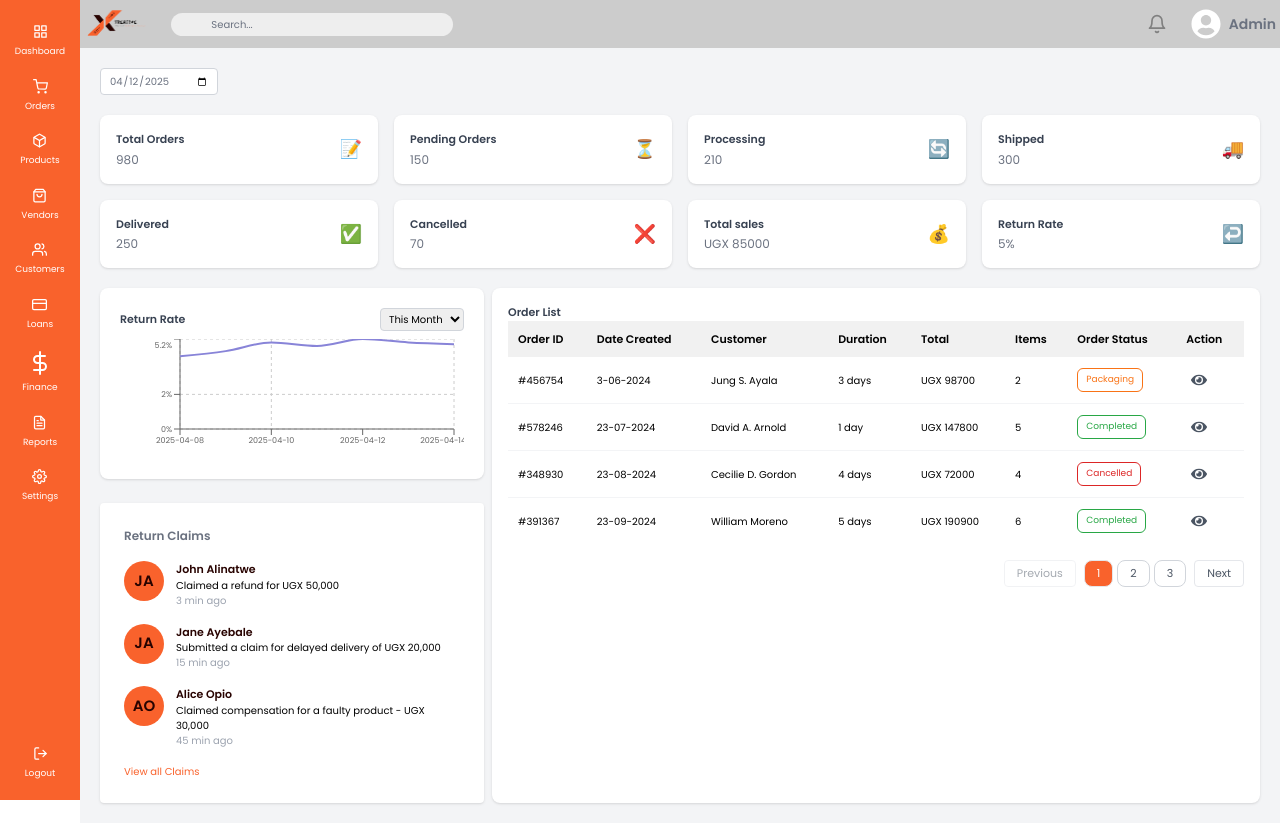
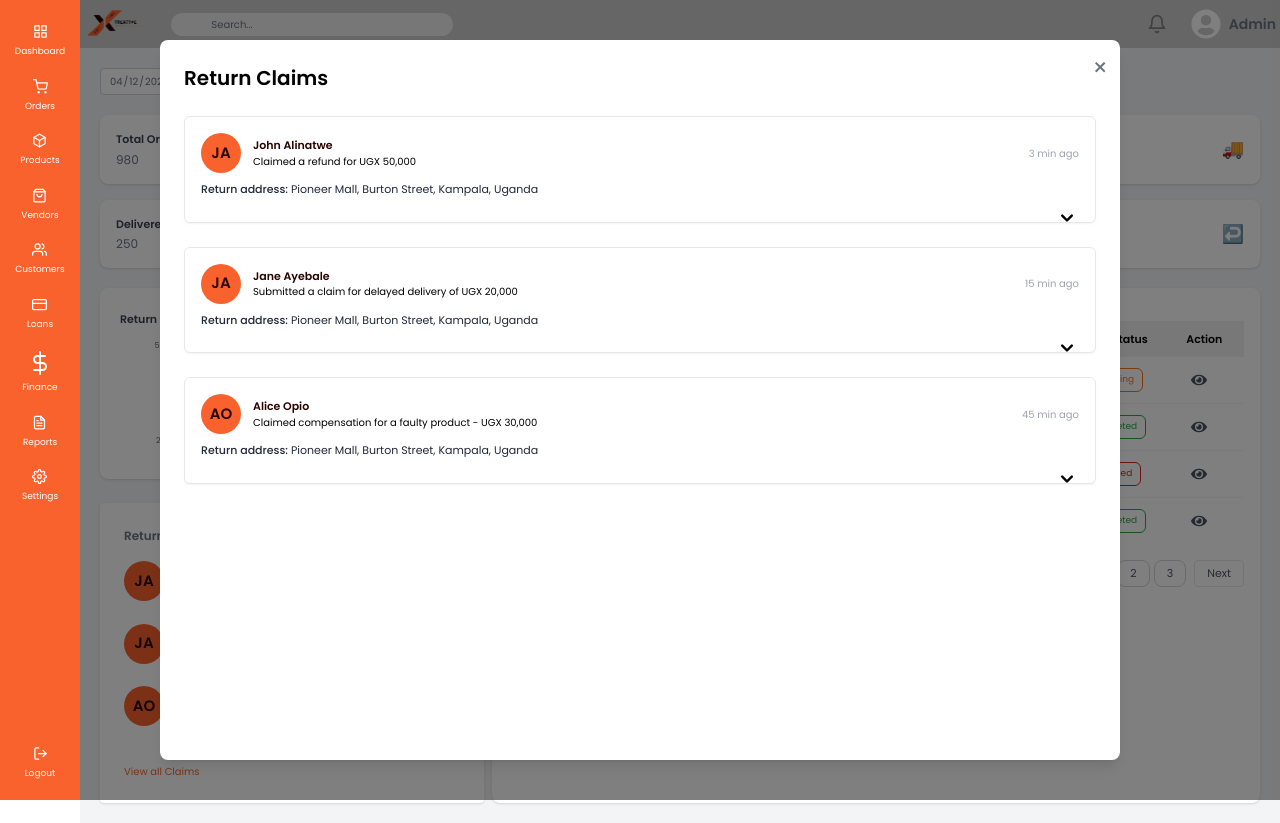
Before and after one commit to XTREATIVE/Admin, a React (Vite) app: page /orders in a window 1280 px wide. Both pictures are taken after a click on the element "View all Claims". Built offline with nearby package versions, Linux system fonts and the light colour scheme.

Commit message:
added return claims modal

```diff
--- a/src/components/RecentClaims.jsx
+++ b/src/components/RecentClaims.jsx
@@ -1,3 +1,4 @@
+// RecentClaims.js
 import React from "react";
 
 const dummyClaims = [
@@ -21,17 +22,15 @@ const dummyClaims = [
   },
 ];
 
-const RecentClaims = ({ claims = dummyClaims }) => {
+const RecentClaims = ({ claims = dummyClaims, onViewAll }) => {
   const getAvatarLetters = (claim) => {
     const nameParts = claim.name.split(" ");
-    // Check if there are at least two parts in the name
     if (nameParts.length >= 2) {
       return (
         nameParts[0].charAt(0).toUpperCase() +
         nameParts[1].charAt(0).toUpperCase()
       );
     }
-    // Fallback: return the first two characters of the name if only one word exists
     return claim.name.slice(0, 2).toUpperCase();
   };
 
@@ -58,19 +57,18 @@ const RecentClaims = ({ claims = dummyClaims }) => {
               <p className="text-[#280300] font-semibold text-[11px]">
                 {claim.name}
               </p>
-              <p className="text-black-500 text-[10px]">
-                {claim.message}
-              </p>
-              <p className="text-gray-400 text-[10px]">
-                {claim.time}
-              </p>
+              <p className="text-black-500 text-[10px]">{claim.message}</p>
+              <p className="text-gray-400 text-[10px]">{claim.time}</p>
             </div>
           </div>
         ))}
       </div>
 
       {/* Link */}
-      <p className="text-[#f9622c] mt-4 cursor-pointer hover:underline text-[10px]">
+      <p
+        className="text-[#f9622c] mt-4 cursor-pointer hover:underline text-[10px]"
+        onClick={onViewAll}
+      >
         View all Claims
       </p>
     </div>
--- /dev/null
+++ b/src/modals/returnClaims.jsx
@@ -0,0 +1,145 @@
+// ClaimsModal.js
+import React, { useState } from "react";
+import Shirt from "../assets/Shirt.jpg";
+
+// ClaimItem component: Renders an individual claim with toggled details.
+const ClaimItem = ({ claim }) => {
+  const [showDetails, setShowDetails] = useState(false);
+
+  // Helper to generate avatar letters from the claim name.
+  const getAvatarLetters = (claim) => {
+    const nameParts = claim.name.split(" ");
+    if (nameParts.length >= 2) {
+      return (
+        nameParts[0].charAt(0).toUpperCase() +
+        nameParts[1].charAt(0).toUpperCase()
+      );
+    }
+    return claim.name.slice(0, 2).toUpperCase();
+  };
+
+  // Toggle handler for expanding/collapsing the details view.
+  const toggleDetails = (e) => {
+    // Prevent event bubbling so clicking the button doesn't trigger the parent onClick.
+    e.stopPropagation();
+    setShowDetails((prev) => !prev);
+  };
+
+  return (
+    <div
+      className="border border-gray-200 rounded-md mb-6 shadow-sm p-4 cursor-pointer"
+      onClick={toggleDetails}
+    >
+      {/* Main Claim Top Section */}
+      <div className="flex justify-between items-center mb-2">
+        <div className="flex items-center space-x-3">
+          {/* Avatar */}
+          <div className="w-10 h-10 rounded-full bg-[#f9622c] flex items-center justify-center">
+            <span className="text-[#280300] font-semibold text-[15px]">
+              {getAvatarLetters(claim)}
+            </span>
+          </div>
+          {/* Name & Message */}
+          <div>
+            <p className="text-[11px] font-semibold text-[#280300]">
+              {claim.name}
+            </p>
+            <p className="text-[10px] text-black-500">{claim.message}</p>
+          </div>
+        </div>
+        {/* Duration on the right */}
+        <p className="text-[10px] text-gray-400">{claim.time}</p>
+      </div>
+
+      {/* Address Details */}
+      <div className="mb-2">
+
+        <p className="text-[11px] text-gray-800">
+          <span className="font-medium">Return address:</span>{" "}
+          {claim.deliveryAddress ||
+            "Pioneer Mall, Burton Street, Kampala, Uganda"}
+        </p>
+      </div>
+
+      {/* Triangle arrow button */}
+      <button onClick={toggleDetails} className="focus:outline-none float-right">
+        <svg
+          className={`w-6 h-6 transform transition-transform ${
+            showDetails ? "rotate-180" : ""
+          }`}
+          viewBox="0 0 20 20"
+          fill="currentColor"
+        >
+          <path
+            fillRule="evenodd"
+            d="M5.293 7.293a1 1 0 011.414 0L10 10.586l3.293-3.293a1 1 0 111.414 1.414l-4 4a1 1 0 01-1.414 0l-4-4a1 1 0 010-1.414z"
+            clipRule="evenodd"
+          />
+        </svg>
+      </button>
+
+      {/* Toggled Details Section */}
+      {showDetails && (
+        <div className="mt-4 border-t pt-4 flex flex-col md:flex-row items-start">
+          {/* Image section */}
+          <div className="mr-4 mb-4 md:mb-0 md:w-1/4 flex justify-center md:justify-start">
+            <img
+              src={claim.image || Shirt}
+              alt="Product"
+              className="w-32 h-auto"
+            />
+          </div>
+          {/* Details section */}
+          <div className="md:w-3/4">
+            <h4 className="text-[11px] font-semibold text-gray-800 mb-2">
+              {claim.giftTitle || "Sweater Shirt"}
+            </h4>
+            <p className="text-[11px] text-gray-600">
+              <span className="font-medium">Quantity:</span>{" "}
+              {claim.quantity || "1"}
+            </p>
+            <p className="text-[11px] text-gray-600 mt-2">
+              {claim.description ||
+                "Item received damaged. Also, I ordered color red and I received color black."}
+            </p>
+            <p className="text-[11px] text-gray-600 mt-1">
+              <span className="font-medium">OrderID:</span>{" "}
+              {claim.shipper || "#ORD12345"}
+            </p>
+            <div className="mt-2">
+              <p className="text-[11px] font-semibold text-gray-800">
+                UGX {claim.giftPrice || 120000}
+              </p>
+            </div>
+          </div>
+        </div>
+      )}
+    </div>
+  );
+};
+
+const ClaimsModal = ({ claims, onClose }) => {
+  return (
+    <div className="fixed inset-0 bg-black bg-opacity-50 flex items-center justify-center z-50">
+      <div className="bg-white rounded-lg shadow-lg w-[90%] md:w-[75%] h-[90%] p-6 relative overflow-auto">
+        {/* Close Button */}
+        <button
+          className="absolute top-3 right-3 text-gray-500 hover:text-gray-800 text-2xl"
+          onClick={onClose}
+        >
+          &times;
+        </button>
+        {/* Modal Title */}
+        <h3 className="text-[11px] md:text-xl font-semibold mb-6">
+          Return Claims
+        </h3>
+        {/* Render each claim using the ClaimItem component */}
+        {claims.map((claim, idx) => (
+          <ClaimItem key={idx} claim={claim} />
+        ))}
+      </div>
+    </div>
+  );
+};
+
+export default ClaimsModal;
--- a/src/pages/OrderList.jsx
+++ b/src/pages/OrderList.jsx
@@ -1,9 +1,11 @@
+// OrderList.js
 import React, { useState } from "react";
 import { useNavigate } from "react-router-dom";
 import Sidebar from "../components/sidebar";
 import Header from "../components/header";
 import OrderTable from "../components/orderlist_table";
-import RecentClaims from "../components/RecentClaims"; // import the RecentClaims component
+import RecentClaims from "../components/RecentClaims";
+import ClaimsModal from "../modals/returnClaims";
 // 1) Install recharts: npm install recharts
 import {
   LineChart,
@@ -15,6 +17,47 @@ import {
   ResponsiveContainer,
 } from "recharts";
 
+// Define dummyClaims for use in the modal
+const dummyClaims = [
+  {
+    name: "John Alinatwe",
+    message: "Claimed a refund for UGX 50,000",
+    time: "3 min ago",
+    type: "refund",
+  },
+  {
+    name: "Jane Ayebale",
+    message: "Submitted a claim for delayed delivery of UGX 20,000",
+    time: "15 min ago",
+    type: "claim",
+  },
+  {
+    name: "Alice Opio",
+    message: "Claimed compensation for a faulty product - UGX 30,000",
+    time: "45 min ago",
+    type: "claim",
+  },
+];
+
+
+const claimsData = [
+  {
+    id: "324561324",
+    pickupAddress: "Al Ain Ahlia Insurance Co, Abudhabi, Al Karamah",
+    deliveryAddress: "King Abdullah bin Abdul Aziz Al Sud Street, Abu Dhabi, AD",
+    expiry: "12.12.19",
+    price: 120,
+    buttonText: "Place Bid",
+    giftTitle: "Sweater Shirt",
+    quantity: "1",
+    weight: "2 kg",
+    description: "A small box with gifts ... careful handling.",
+    shipper: "Holden Caulfield",
+    giftPrice: 120
+  },
+
+]
+
 const OrderList = () => {
   const navigate = useNavigate();
 
@@ -22,6 +65,9 @@ const OrderList = () => {
   const [selectedDate, setSelectedDate] = useState(new Date());
   // Time‐range for the return‐rate graph
   const [range, setRange] = useState("This Month");
+
+  // Modal state for viewing all claims
+  const [isModalOpen, setIsModalOpen] = useState(false);
 
   // Example metrics data
   const summaryData = [
@@ -51,8 +97,8 @@ const OrderList = () => {
 
   // Helper for filtering based on range + selectedDate
   const selectedDateStr = selectedDate.toISOString().split("T")[0];
-  const selectedMonth = selectedDate.getMonth(); // 0–11
-  const selectedYear = selectedDate.getFullYear(); // e.g. 2025
+  const selectedMonth = selectedDate.getMonth();
+  const selectedYear = selectedDate.getFullYear();
 
   const filteredReturnData = returnRateData.filter((d) => {
     const [y, m, day] = d.date.split("-").map(Number);
@@ -69,7 +115,7 @@ const OrderList = () => {
   });
 
   return (
-    <div className="h-screen font-poppins">
+    <div className="h-screen font-poppins relative">
       <Header />
       <div className="flex flex-1 overflow-hidden">
         <Sidebar />
@@ -157,9 +203,10 @@ const OrderList = () => {
               </div>
 
               {/* Recent Claims Card */}
-              <RecentClaims />
+              <RecentClaims onViewAll={() => setIsModalOpen(true)} />
             </div>
 
+            {/* Right Column: Order List */}
             <div className="w-2/3">
               <div className="p-4 bg-white rounded-lg shadow h-full">
                 <h3 className="text-[11px] font-semibold text-gray-700">
@@ -171,6 +218,14 @@ const OrderList = () => {
           </div>
         </div>
       </div>
+
+      {/* Render the Claims Modal component */}
+      {isModalOpen && (
+        <ClaimsModal
+          claims={dummyClaims}
+          onClose={() => setIsModalOpen(false)}
+        />
+      )}
     </div>
   );
 };
```
